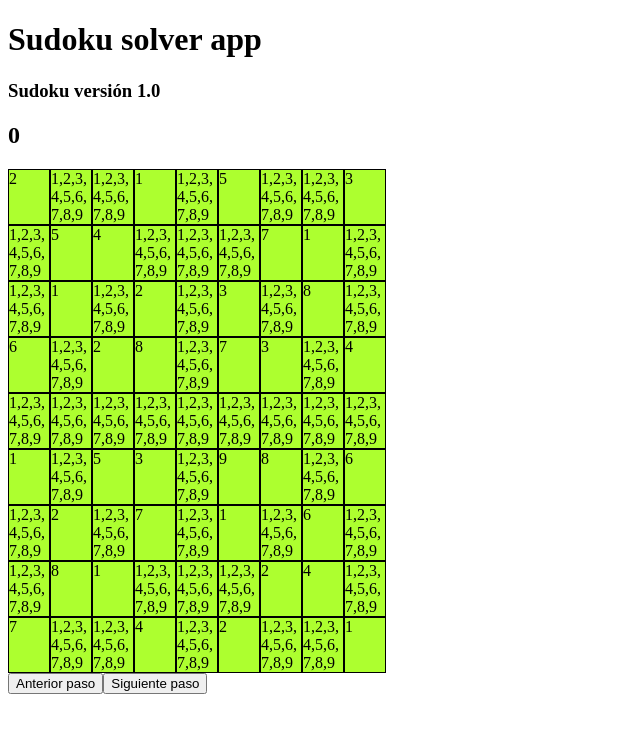
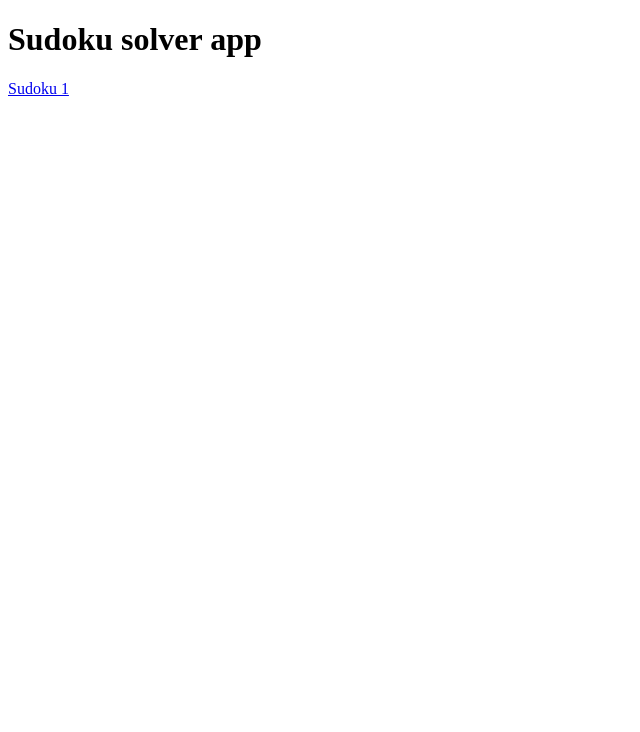
Before and after one commit to ramirorf/angular-sudoku, an Angular app: page / in a window 1280 px wide. Shown: the top 732 px of the page, without its empty margins (0-640 px from the left). Built offline with nearby package versions, Linux system fonts and the light colour scheme.

Commit message:
añadir menú

```diff
--- a/src/app/app-routing.module.ts
+++ b/src/app/app-routing.module.ts
@@ -1,7 +1,10 @@
 import { NgModule } from '@angular/core';
 import { RouterModule, Routes } from '@angular/router';
+import { Sudoku1Component } from './sudoku1/sudoku1.component';
 
-const routes: Routes = [];
+const routes: Routes = [
+  { path: 'sudoku1', component: Sudoku1Component },
+];
 
 @NgModule({
   imports: [RouterModule.forRoot(routes)],
--- a/src/app/app.component.html
+++ b/src/app/app.component.html
@@ -1,6 +1,8 @@
 
 <h1>Sudoku solver app</h1>
 
-<app-sudoku1></app-sudoku1>
+<nav>
+    <a routerLink="/sudoku1">Sudoku 1</a>
+</nav>
 
 <router-outlet></router-outlet>
--- a/src/app/sudoku1/sudoku1.component.html
+++ b/src/app/sudoku1/sudoku1.component.html
@@ -1,6 +1,5 @@
 
-<h3>Sudoku versión 1.0</h3>
-<h2>{{paso}}</h2>
+<h3>Sudoku versión {{paso}}</h3>
 
 <div class="tabla">
     <div class="fila" *ngFor="let fila of sudoku.celdas">
@@ -9,5 +8,6 @@
         </div>
     </div>
 </div>
+
 <button (click)="onAnteriorPaso()">Anterior paso</button>
 <button (click)="onSiguientePaso()">Siguiente paso</button>
```
